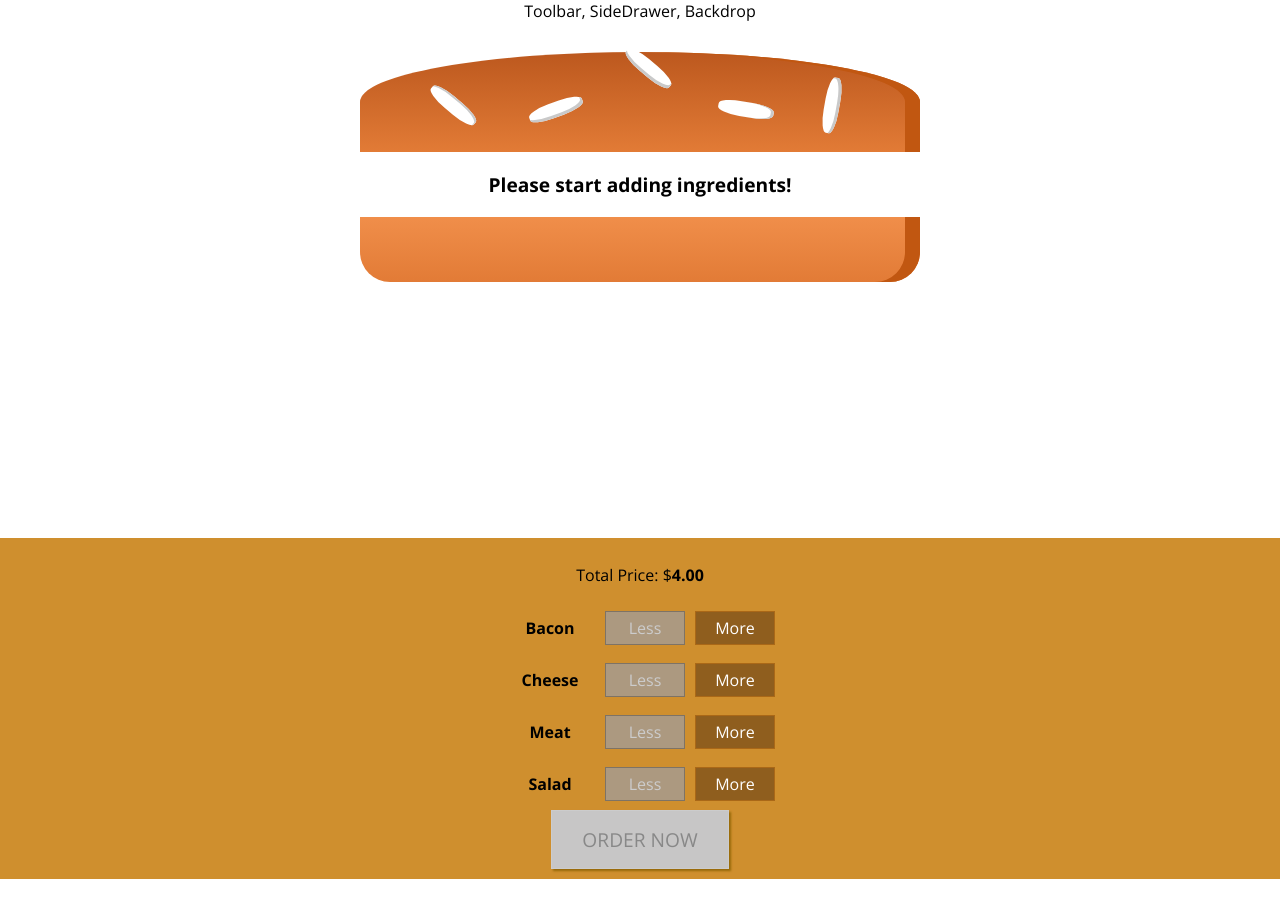
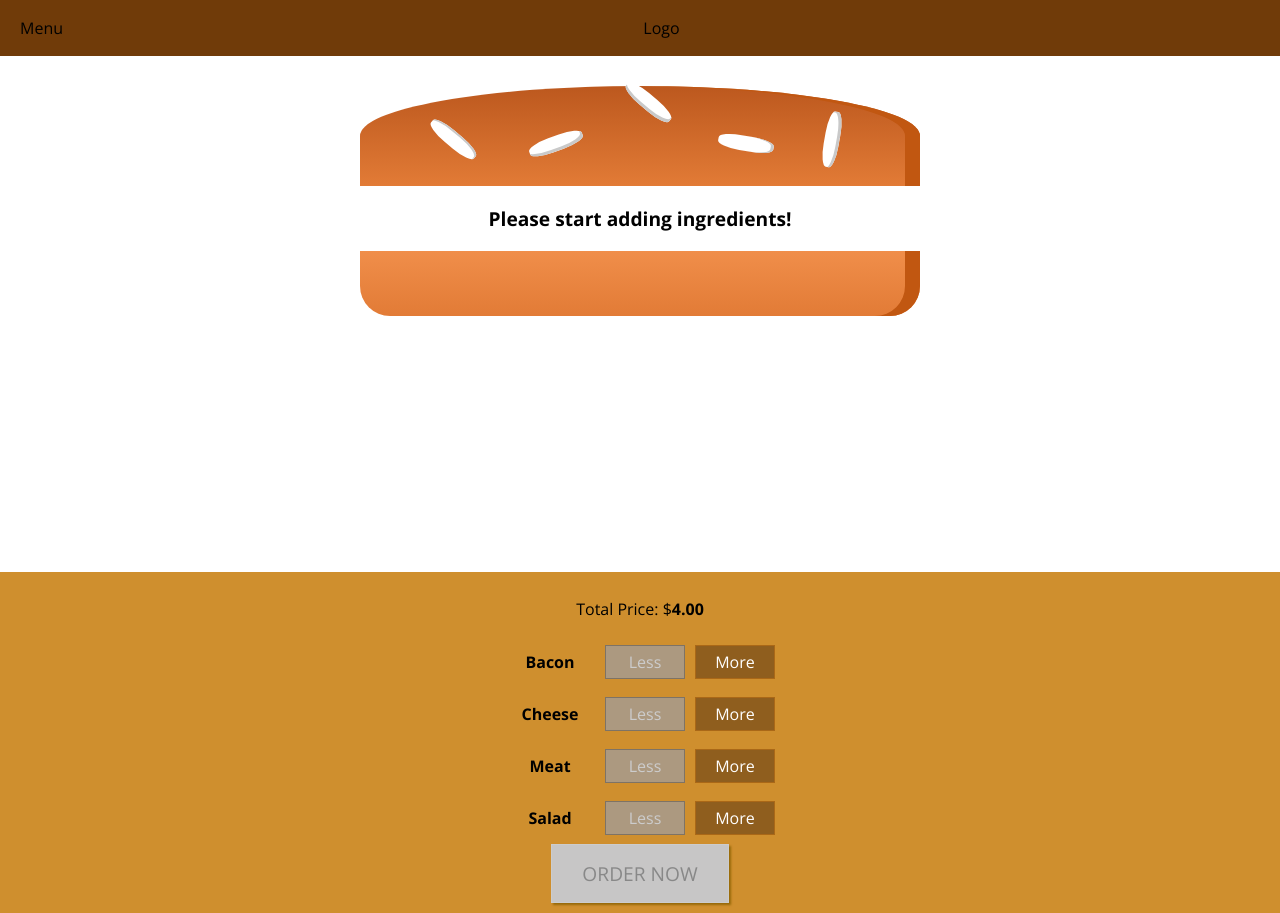
Before and after one commit to countzyx/udemy-reactcg-burger-builder, a React (Create React App) app: page / in a window 1280 px wide. Before the commit the page ends 879 px from the top, so only its background shows below. Built offline with nearby package versions, Linux system fonts and the light colour scheme.

Commit message:
Added a Toolbar

```diff
--- a/src/components/Layout/Layout.js
+++ b/src/components/Layout/Layout.js
@@ -1,10 +1,10 @@
 // @flow
-import React from 'react';
-import type { Node } from 'react';
+import * as React from 'react';
+import Toolbar from '../Toolbar/Toolbar';
 import styles from './Layout.module.css';
 
 type Props = {
-  children?: Node,
+  children?: React.Node,
 };
 
 const layout = (props: Props) => {
@@ -12,7 +12,7 @@ const layout = (props: Props) => {
 
   return (
     <React.Fragment>
-      <div>Toolbar, SideDrawer, Backdrop</div>
+      <Toolbar />
       <main className={styles.Content}>{children}</main>
     </React.Fragment>
   );
--- a/src/components/Layout/Layout.module.css
+++ b/src/components/Layout/Layout.module.css
@@ -1,3 +1,3 @@
 .Content {
-  margin-top: 16px;
+  margin-top: 72px;
 }
--- /dev/null
+++ b/src/components/Toolbar/Toolbar.js
@@ -0,0 +1,24 @@
+// @flow
+import * as React from 'react';
+import styles from './Toolbar.module.css';
+
+type Props = {
+  children?: React.Node,
+};
+
+const toolbar = (props: Props) => {
+  const { children } = props;
+  return (
+    <header className={styles.Toolbar}>
+      <div>Menu</div>
+      <div>Logo</div>
+      <nav>{children}</nav>
+    </header>
+  );
+};
+
+toolbar.defaultProps = {
+  children: null,
+};
+
+export default toolbar;
--- /dev/null
+++ b/src/components/Toolbar/Toolbar.module.css
@@ -0,0 +1,18 @@
+.Toolbar {
+  height: 56px;
+  width: 100%;
+  position: fixed;
+  top: 0;
+  left: 0;
+  background-color: #703b09;
+  display: flex;
+  justify-content: space-between;
+  align-items: center;
+  padding: 0 20px;
+  box-sizing: border-box;
+  z-index: 90;
+}
+
+.Toolbar nav {
+  height: 100%;
+}
```
